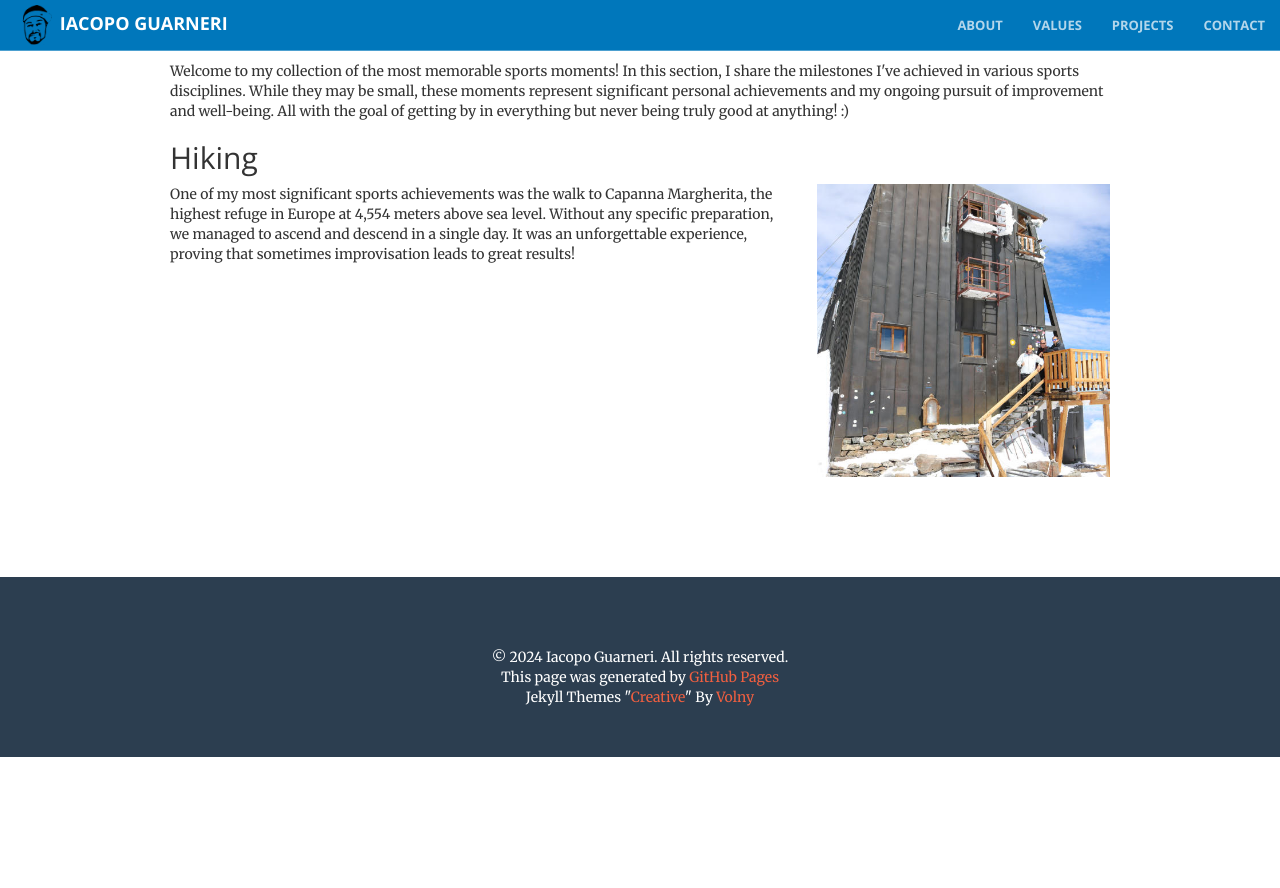
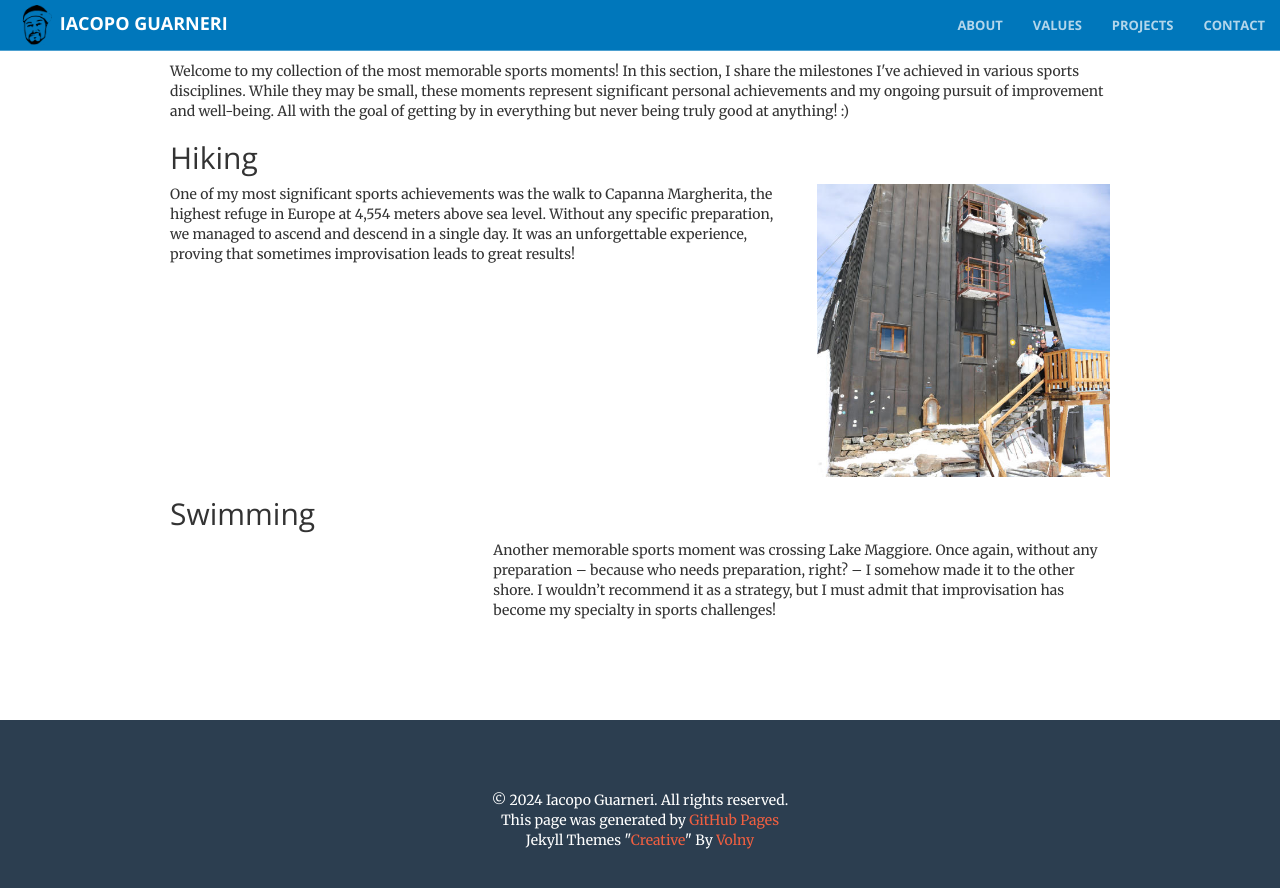
Before and after one commit to iacoposk8/iacoposk8.github.io, a Jekyll site: the page built from sports.html, in a window 1280 px wide and 900 px high, scrolled down 159 px. Shown: the top 888 px of the window. Built offline with Jekyll 4.4.1, drawn with Linux system fonts in a browser that asks for light colours; a script that is not in the unit is left out.

Commit message:
Update sports.html

```diff
--- a/sports.html
+++ b/sports.html
@@ -7,6 +7,7 @@ title: Best Sports Moments
 <br />
 Welcome to my collection of the most memorable sports moments! In this section, I share the milestones I've achieved in various sports disciplines. While they may be small, these moments represent significant personal achievements and my ongoing pursuit of improvement and well-being. All with the goal of getting by in everything but never being truly good at anything! :)
 <br />
+
 <h2>Hiking</h2>
 <div class="row">
   <div class="col-md-8">
@@ -20,3 +21,17 @@ Welcome to my collection of the most memorable sports moments! In this section,
     </div>
   </div>
 </div>
+
+<h2>Swimming</h2>
+<div class="row">
+  <div class="col-md-4">
+    <div class="p-3 border bg-light">
+      <div class="strava-embed-placeholder" data-embed-type="activity" data-embed-id="5779494328" data-style="standard"></div><script src="https://strava-embeds.com/embed.js"></script>
+    </div>
+  </div>
+  <div class="col-md-8">
+    <div class="p-3 border bg-light">
+      Another memorable sports moment was crossing Lake Maggiore. Once again, without any preparation – because who needs preparation, right? – I somehow made it to the other shore. I wouldn’t recommend it as a strategy, but I must admit that improvisation has become my specialty in sports challenges!
+    </div>
+  </div>
+</div>
```
